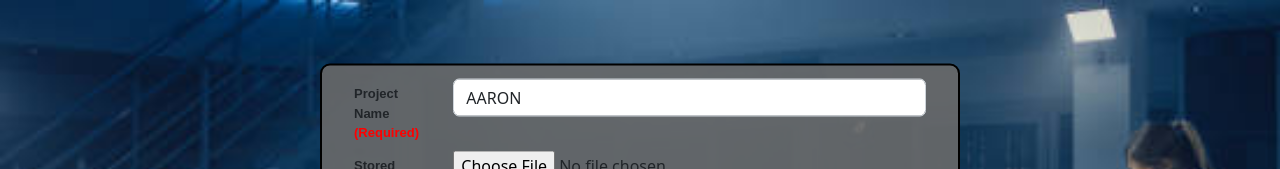
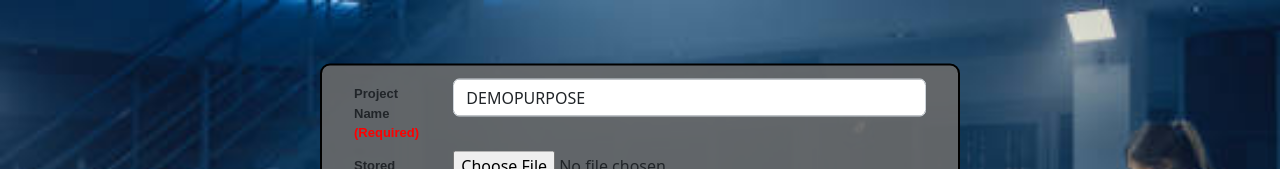
Before and after one commit to sw2team4/CS4311_CANBusVisualizer_Team4, a React (Create React App) app in the folder cbv_team4/: page /create-project in a window 1280 px wide. Shown: the top 169 px of the page. Built offline with nearby package versions, Linux system fonts and the light colour scheme.

Commit message:
Change Create Project Fields for demo purposes

```diff
--- a/cbv_team4/src/components/CreateProject/CreateProject.js
+++ b/cbv_team4/src/components/CreateProject/CreateProject.js
@@ -23,8 +23,8 @@ export default class CreateProject extends Component {
     this.onSubmit = this.onSubmit.bind(this);
 
     this.state = {
-      name: 'AARON',
-      analyst_initials: 'AZ',
+      name: 'DEMOPURPOSE',
+      analyst_initials: 'DP',
       event_name: 'EV1',
       event_date: new Date(),
       can_id: 1250,
```
